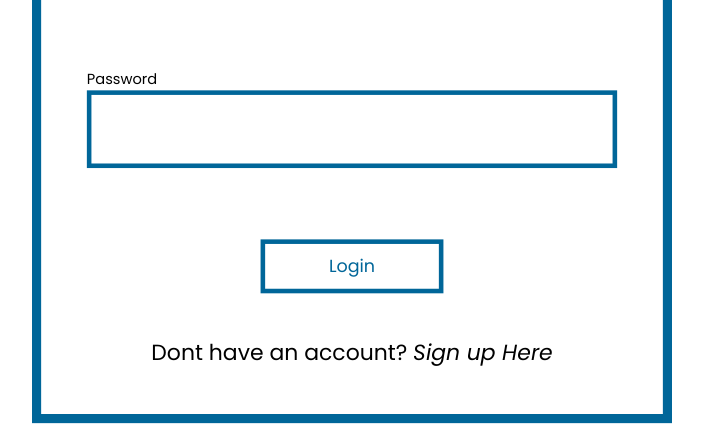
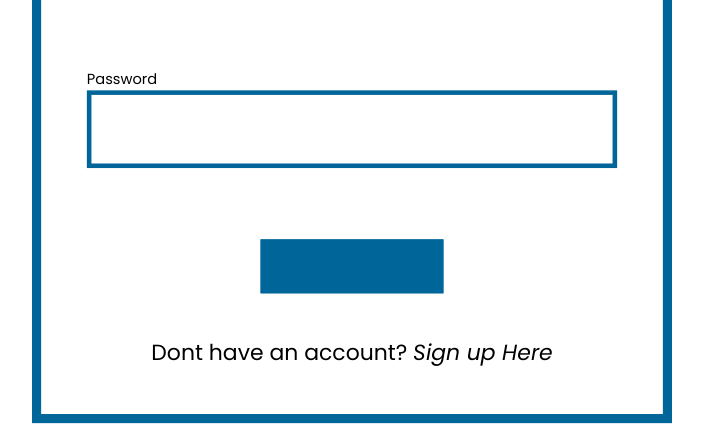
Before and after one commit to jacobesguerra/3d-Form, a plain HTML site: page index.html in a window 1280 px wide. In both pictures the pointer is over the button "Login". Shown: the part 370-800 px from the top of the page, without its empty margins (288-991 px from the left). Drawn offline with Linux system fonts and the light colour scheme.

Commit message:
Update style.css

```diff
--- a/style.css
+++ b/style.css
@@ -121,12 +121,11 @@ label {
     padding: 10px 30px;
     cursor: pointer;
     color: white;
-    background: #069;
     border: 5px solid #069;
     transition: .1s;
 }
 
 .btn:hover {
-    background-color: initial;
+    background: #069;
     color: #069;
 }
```
